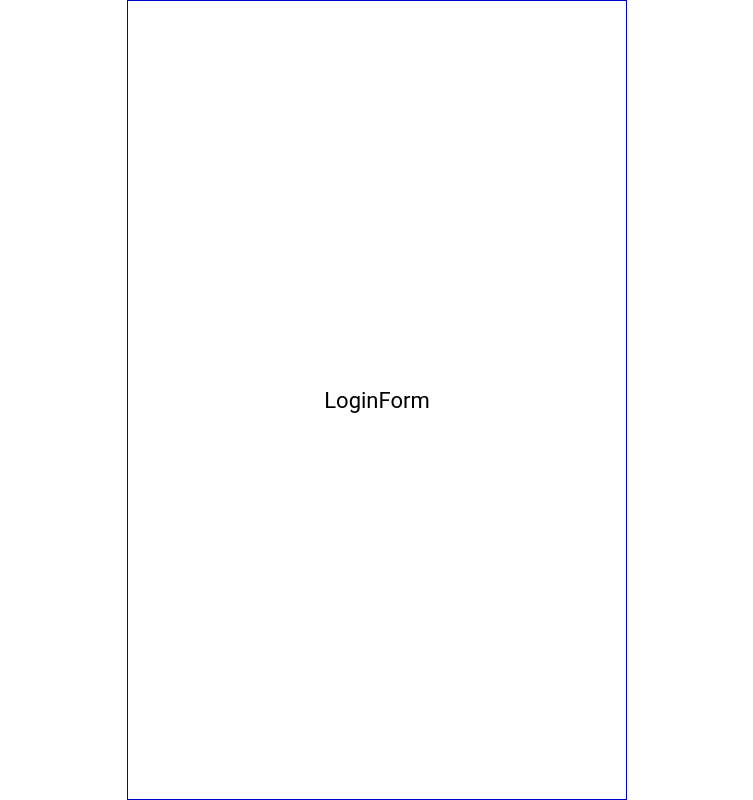
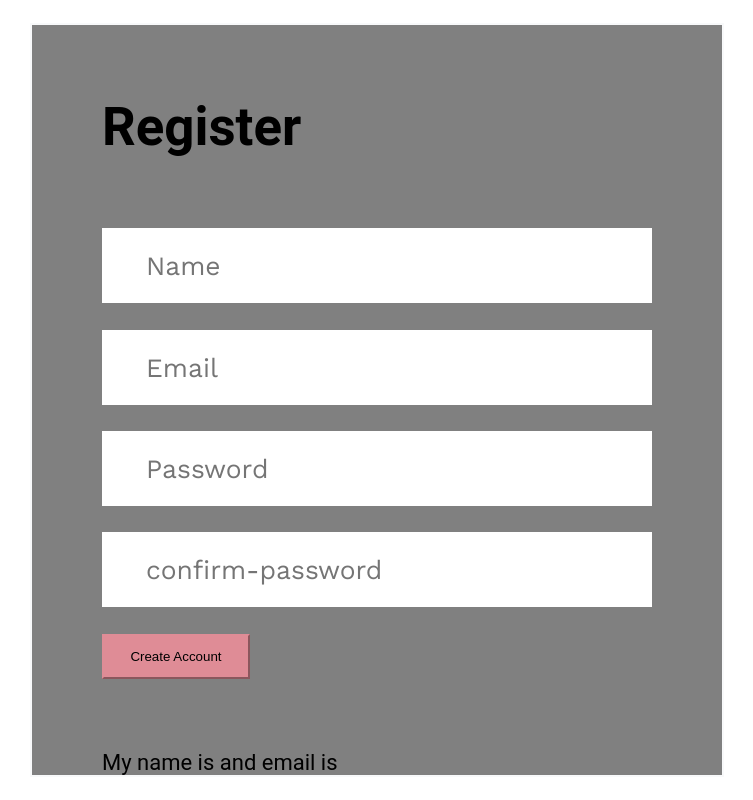
Before and after one commit to 12saif/Studying-ReactJs, a React (Create React App) app: page / in a window 1280 px wide. Shown: the whole page, without its empty margins (263-1016 px from the left). Built offline with nearby package versions, Linux system fonts and the light colour scheme.

Commit message:
UseStaeObject use Show Input data to usestate

```diff
--- a/package.json
+++ b/package.json
@@ -9,6 +9,7 @@
     "react": "^18.2.0",
     "react-dom": "^18.2.0",
     "react-scripts": "5.0.1",
+    "styled-components": "^6.0.5",
     "web-vitals": "^2.1.4"
   },
   "scripts": {
--- a/public/index.html
+++ b/public/index.html
@@ -1,43 +1,24 @@
 <!DOCTYPE html>
 <html lang="en">
+
 <head>
   <meta charset="utf-8" />
   <link rel="icon" href="%PUBLIC_URL%/favicon.ico" />
   <meta name="viewport" content="width=device-width, initial-scale=1" />
   <meta name="theme-color" content="#000000" />
-    <meta
-      name="description"
-      content="Web site created using create-react-app"
-    />
+  <meta name="description" content="Web site created using create-react-app" />
   <link rel="apple-touch-icon" href="%PUBLIC_URL%/logo192.png" />
-    <!--
-      manifest.json provides metadata used when your web app is installed on a
-      user's mobile device or desktop. See https://developers.google.com/web/fundamentals/web-app-manifest/
-    -->
+  <link
+    href="https://fonts.googleapis.com/css2?family=Nunito:ital,wght@0,400;0,700;1,600&family=Work+Sans:wght@300;400;700;900&display=swap"
+    rel="stylesheet" />
+
   <link rel="manifest" href="%PUBLIC_URL%/manifest.json" />
-    <!--
-      Notice the use of %PUBLIC_URL% in the tags above.
-      It will be replaced with the URL of the `public` folder during the build.
-      Only files inside the `public` folder can be referenced from the HTML.
-
-      Unlike "/favicon.ico" or "favicon.ico", "%PUBLIC_URL%/favicon.ico" will
-      work correctly both with client-side routing and a non-root public URL.
-      Learn how to configure a non-root public URL by running `npm run build`.
-    -->
   <title>React App</title>
 </head>
+
 <body>
-    <noscript>You need to enable JavaScript to run this app.</noscript>
   <div id="root"></div>
-    <!--
-      This HTML file is a template.
-      If you open it directly in the browser, you will see an empty page.
 
-      You can add webfonts, meta tags, or analytics to this file.
-      The build step will place the bundled scripts into the <body> tag.
+</body>
 
-      To begin the development, run `npm start` or `yarn start`.
-      To create a production bundle, use `npm run build` or `yarn build`.
-    -->
-  </body>
 </html>
--- a/src/App.js
+++ b/src/App.js
@@ -2,16 +2,16 @@
 // import Contant from './Components/Contant';
 // import Footer from './Components/Footer';
 // import State from './Components/State';
-import LoginForm from './Components/LoginForm';
+import UseStateObject from './Components/UseStateObject';
 
 function App() {
   return (
-    <div className="App">
+    <div className="">
       {/* <Header /> */}
       {/* <Contant /> */}
       {/* <Footer /> */}
       {/* <State/> */}
-      <LoginForm/>
+      <UseStateObject />
     </div>
   );
 }
--- a/src/Components/LoginForm.js
+++ /dev/null
@@ -1,11 +0,0 @@
-import React from 'react'
-
-const LoginForm = () => {
-  return (
-    <div>
-      LoginForm
-    </div>
-  )
-}
-
-export default LoginForm
--- /dev/null
+++ b/src/Components/UseStateObject.js
@@ -0,0 +1,147 @@
+import React, { useState } from "react";
+import styled from "styled-components";
+
+const UseStateObject = () => {
+  const [formData, setFormData] = useState({
+    username: "",
+    email: "",
+    password: "",
+    confirm_password: "",
+  });
+
+  const handleInput = (e) => {
+    const name = e.target.name;
+    const value = e.target.value;
+
+    setFormData((pre)=>{
+      return { ...pre,[name]: value };
+    });
+  };
+  return (
+    <div>
+      <Wrapper>
+        <div className="container">
+          <div className="card">
+            <h2 className="card-title text-center">Register</h2>
+            <div className="card-body py-md-4">
+              <form>
+                <div className="form-group">
+                  <input
+                    type="text"
+                    className="form-control"
+                    id="name"
+                    name="username"
+                    placeholder="Name"
+                    autoComplete="off"
+                    value={formData.username}
+                    onChange={handleInput}
+                  />
+                </div>
+                <div className="form-group">
+                  <input
+                    type="email"
+                    className="form-control"
+                    id="email"
+                    name="email"
+                    autoComplete="off"
+                    placeholder="Email"
+                    value={formData.email}
+                    onChange={handleInput}
+                  />
+                </div>
+
+                <div className="form-group">
+                  <input
+                    type="password"
+                    className="form-control"
+                    id="password"
+                    name="password"
+                    placeholder="Password"
+                    autoComplete="off"
+                    value={formData.password}
+                    onChange={handleInput}
+                  />
+                </div>
+                <div className="form-group">
+                  <input
+                    type="password"
+                    className="form-control"
+                    id="confirm-password"
+                    name="confirm_password"
+                    placeholder="confirm-password"
+                    autoComplete="off"
+                    value={formData.confirm_password}
+                    onChange={handleInput}
+                  />
+                </div>
+                <div className="d-flex flex-row align-items-center justify-content-between">
+                  <button className="btn btn-primary">Create Account</button>
+                </div>
+              </form>
+              <div>
+                <p>{`My name is ${formData.username} and email is ${formData.email}`}</p>
+              </div>
+            </div>
+          </div>
+        </div>
+      </Wrapper>
+    </div>
+  );
+};
+
+const Wrapper = styled.section`
+  .container {
+    height: 100vh;
+    display: flex;
+    justify-content: center;
+    align-items: center;
+  }
+  h2 {
+    font-size: 2.4rem;
+    margin: 3.2rem 0;
+  }
+  a {
+    color: #333;
+  }
+  a:hover {
+    color: #da5767;
+    text-decoration: none;
+  }
+  .card {
+    border: 0.1rem solid #f8f9fa;
+    padding: 0 3.2rem;
+    background-color: gray;
+  }
+  form {
+    display: flex;
+    flex-direction: column;
+    gap: 1.2rem;
+  }
+  .form-control:focus {
+    color: #000000;
+    background-color: #ffffff;
+    border: inset 0.5rem solid #da5767;
+    outline: 0;
+    box-shadow: none;
+  }
+  input {
+    width: 25rem;
+    padding: 1rem 2rem;
+    font-family: "Work Sans", sans-serif;
+    outline: 0;
+    border: none;
+    font-size: 1.2rem;
+  }
+  .btn {
+    padding: 0.6rem 1.2rem;
+    background-color: #df8c96;
+    border-color: #df8c96;
+    margin-bottom: 3.2rem;
+  }
+  .btn-primary:hover {
+    background: #da5767;
+    border: inset 0.2rem solid #da5767;
+    transition: 0.3s;
+  }
+`;
+export default UseStateObject;
```
Also changed, not shown: 2 other files (tests, documents, lock files or other folders). Lines whose indentation alone changed are shown as unchanged.
